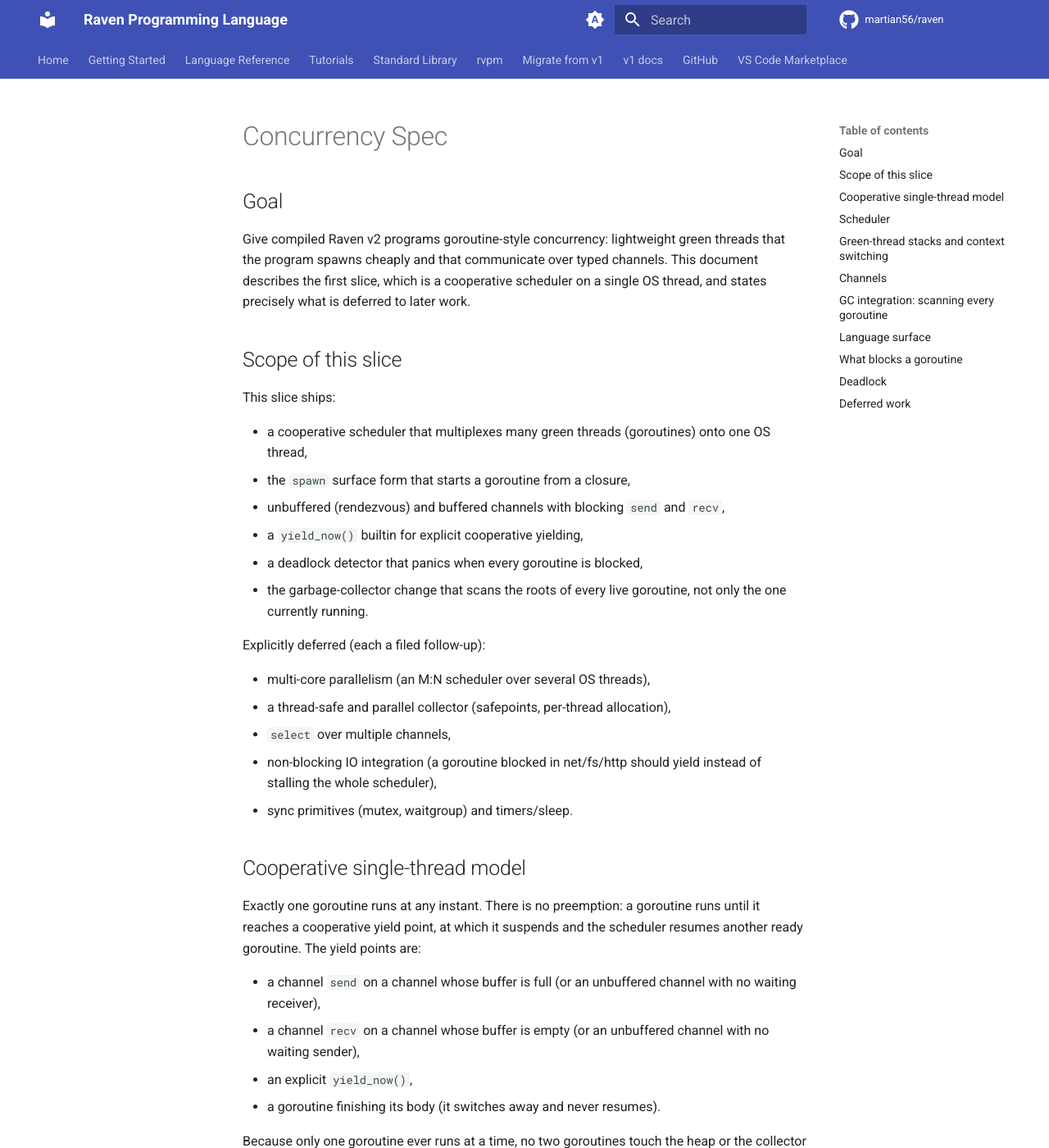
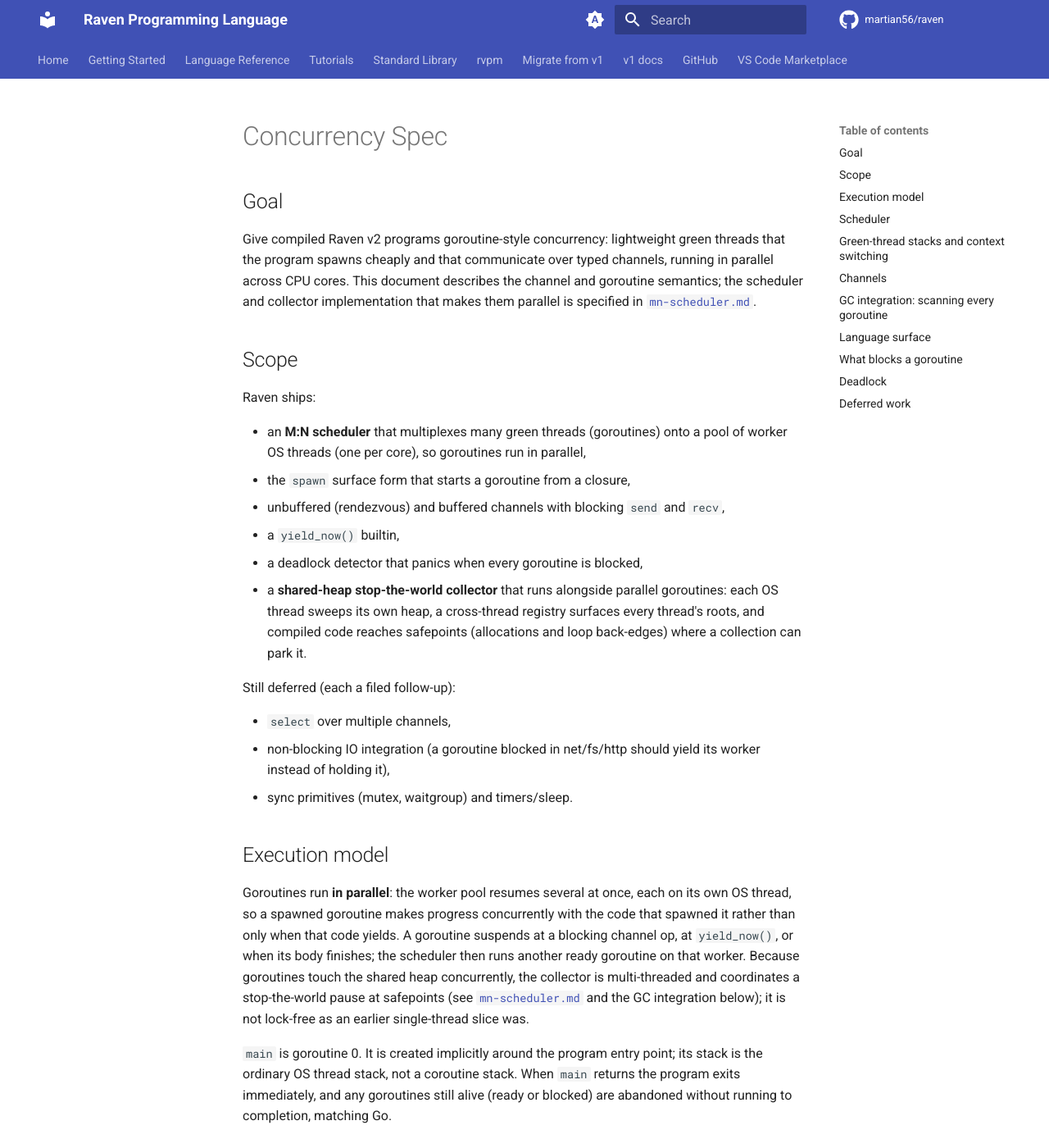
Before and after one commit to martian56/raven, an MkDocs documentation site: the page built from docs/v2/specs/concurrency.md, in a window 1280 px wide and 1400 px high. Shown: the whole window at 82% size. Built offline with MkDocs 1.6.1 and Material for MkDocs 9.7.7, drawn with Linux system fonts in a browser that asks for light colours; comment, search, counter and statistics services are not loaded; some of the changed text lies outside the part shown.

Commit message:
build: release 2.13.0, parallel goroutines
Bumps the workspace to 2.13.0 and documents the headline feature: goroutines now
run in parallel across CPU cores on the M:N scheduler over the multi-threaded
shared-heap collector (the #212/#237 epic).

- CHANGELOG: a 2.13.0 section for the parallel scheduler and the shared-heap
  stop-the-world collector.
- README: the concurrency bullet now says goroutines run in parallel across cores.
- docs/v2/specs/concurrency.md: corrects the framing and the now-false
  single-thread claims (it described the original cooperative slice), pointing to
  mn-scheduler.md for the worker pool, per-worker roots, and safepoint design; the
  channel and language-surface semantics it documents are unchanged.

No code change.

```diff
--- a/Cargo.toml
+++ b/Cargo.toml
@@ -2,7 +2,7 @@
 members = [".", "raven-runtime"]
 
 [workspace.package]
-version = "2.12.0"
+version = "2.13.0"
 edition = "2021"
 authors = ["martian56"]
 license = "MIT"
--- a/docs/v2/specs/concurrency.md
+++ b/docs/v2/specs/concurrency.md
@@ -4,53 +4,47 @@
 
 Give compiled Raven v2 programs goroutine-style concurrency: lightweight
 green threads that the program spawns cheaply and that communicate over
-typed channels. This document describes the first slice, which is a
-cooperative scheduler on a single OS thread, and states precisely what is
-deferred to later work.
+typed channels, running in parallel across CPU cores. This document
+describes the channel and goroutine semantics; the scheduler and
+collector implementation that makes them parallel is specified in
+[`mn-scheduler.md`](mn-scheduler.md).
 
-## Scope of this slice
+## Scope
 
-This slice ships:
+Raven ships:
 
-* a cooperative scheduler that multiplexes many green threads
-  (goroutines) onto one OS thread,
+* an **M:N scheduler** that multiplexes many green threads (goroutines)
+  onto a pool of worker OS threads (one per core), so goroutines run in
+  parallel,
 * the `spawn` surface form that starts a goroutine from a closure,
 * unbuffered (rendezvous) and buffered channels with blocking `send` and
   `recv`,
-* a `yield_now()` builtin for explicit cooperative yielding,
+* a `yield_now()` builtin,
 * a deadlock detector that panics when every goroutine is blocked,
-* the garbage-collector change that scans the roots of every live
-  goroutine, not only the one currently running.
+* a **shared-heap stop-the-world collector** that runs alongside parallel
+  goroutines: each OS thread sweeps its own heap, a cross-thread registry
+  surfaces every thread's roots, and compiled code reaches safepoints
+  (allocations and loop back-edges) where a collection can park it.
 
-Explicitly deferred (each a filed follow-up):
+Still deferred (each a filed follow-up):
 
-* multi-core parallelism (an M:N scheduler over several OS threads),
-* a thread-safe and parallel collector (safepoints, per-thread
-  allocation),
 * `select` over multiple channels,
 * non-blocking IO integration (a goroutine blocked in net/fs/http should
-  yield instead of stalling the whole scheduler),
+  yield its worker instead of holding it),
 * sync primitives (mutex, waitgroup) and timers/sleep.
 
-## Cooperative single-thread model
+## Execution model
 
-Exactly one goroutine runs at any instant. There is no preemption: a
-goroutine runs until it reaches a cooperative yield point, at which it
-suspends and the scheduler resumes another ready goroutine. The yield
-points are:
-
-* a channel `send` on a channel whose buffer is full (or an unbuffered
-  channel with no waiting receiver),
-* a channel `recv` on a channel whose buffer is empty (or an unbuffered
-  channel with no waiting sender),
-* an explicit `yield_now()`,
-* a goroutine finishing its body (it switches away and never resumes).
-
-Because only one goroutine ever runs at a time, no two goroutines touch
-the heap or the collector concurrently. The collector therefore stays
-single-threaded and lock-free in this slice. The single change the
-collector needs is to find the roots of parked goroutines, described
-below.
+Goroutines run **in parallel**: the worker pool resumes several at once,
+each on its own OS thread, so a spawned goroutine makes progress
+concurrently with the code that spawned it rather than only when that
+code yields. A goroutine suspends at a blocking channel op, at
+`yield_now()`, or when its body finishes; the scheduler then runs another
+ready goroutine on that worker. Because goroutines touch the shared heap
+concurrently, the collector is multi-threaded and coordinates a
+stop-the-world pause at safepoints (see [`mn-scheduler.md`](mn-scheduler.md)
+and the GC integration below); it is not lock-free as an earlier
+single-thread slice was.
 
 `main` is goroutine 0. It is created implicitly around the program entry
 point; its stack is the ordinary OS thread stack, not a coroutine stack.
@@ -60,9 +54,10 @@ completion, matching Go.
 
 ## Scheduler
 
-The scheduler is a runtime global (single OS thread this slice, so a
-plain `thread_local` with interior mutability is sound and lock-free). It
-holds:
+The scheduler is a runtime global behind a lock, shared by the main
+thread and the worker pool (see [`mn-scheduler.md`](mn-scheduler.md) for
+the worker loop, the per-worker root handling, and the safepoint
+coordination this section predates). It holds:
 
 * `goroutines`: the list of all live goroutines (running, ready, and
   blocked), each owning its suspended coroutine handle and its saved GC
@@ -149,10 +144,20 @@ roots (see GC integration), so a value in flight is never collected.
 The implementation keeps the rule simple: an operation that cannot
 complete immediately parks the goroutine and switches to the scheduler;
 the counterpart operation wakes it by moving its id back onto the ready
-queue. Because the scheduler is cooperative and single-threaded, no lock
-guards the channel state.
+queue. The scheduler state, including channel state, is guarded by the
+scheduler lock; a goroutine woken while a worker is still resuming it is
+re-queued by that worker (see [`mn-scheduler.md`](mn-scheduler.md)).
 
 ## GC integration: scanning every goroutine
+
+The principle here still holds: the mark phase scans every parked
+goroutine's roots and every buffered channel value, not just the running
+goroutine's. The mechanism below (a single thread-local chain swapped on
+each switch) describes the original single-thread slice; under the worker
+pool each thread keeps its own registered root context and a running
+goroutine's roots live in its worker's context, while parked goroutines'
+saved chains are surfaced by the same extra-roots hook. See
+[`mn-scheduler.md`](mn-scheduler.md) for the current per-worker handling.
 
 The shadow-stack root mechanism
 (`raven_gc_enter_frame`/`raven_gc_leave_frame`, and the per-slot
@@ -219,11 +224,12 @@ let v = ch.recv()
 
 ## What blocks a goroutine
 
-Only channel `send`/`recv` and `yield_now()` are cooperative yield points
-in this slice. A goroutine that blocks on a runtime IO call (a net read,
-an fs read, an http request) blocks the whole scheduler, because those
-calls are synchronous in the runtime. Making IO yield is a deferred
-follow-up.
+Channel `send`/`recv`, `yield_now()`, the allocator, and loop back-edges
+are the points a goroutine suspends or can be parked for a collection. A
+goroutine that blocks on a synchronous runtime IO call (a net read, an fs
+read, an http request) holds its worker OS thread for the duration of the
+call (other goroutines keep running on the other workers); making IO
+release the worker is a deferred follow-up.
 
 ## Deadlock
 
@@ -235,8 +241,7 @@ the same failure Go reports.
 
 ## Deferred work
 
-* M:N parallelism over multiple OS threads.
-* Thread-safe and parallel collector (safepoints, per-thread allocation).
 * `select` over multiple channels.
-* Non-blocking IO integration.
+* Non-blocking IO integration (a goroutine in a blocking IO call should
+  release its worker).
 * Sync primitives (mutex, waitgroup) and timers/sleep.
```
Also changed, not shown: CHANGELOG.md (+7 -0 lines), README.md (+1 -1 lines), 1 other file.
